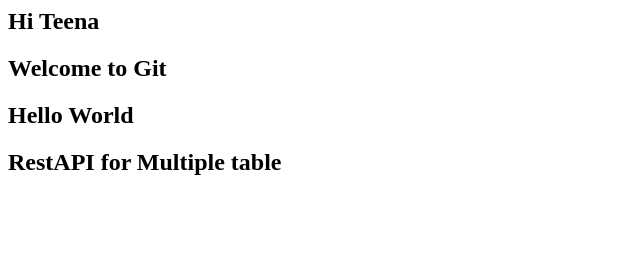
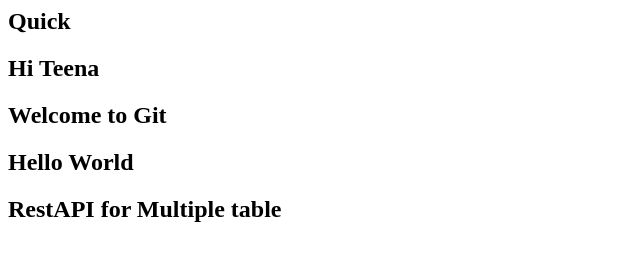
Before and after one commit to TeenaShajan/demo-repo2, a plain HTML site: page index.html in a window 1280 px wide. Shown: the whole page, without its empty margins (0-640 px from the left). Drawn offline with Linux system fonts and the light colour scheme.

Commit message:
line#2:changed as requested

```diff
--- a/index.html
+++ b/index.html
@@ -1,4 +1,5 @@
 <div>
+    <h2>Quick</h2>
     <h2>Hi Teena</h2>
     <h2>Welcome to Git</h2>
     <h2>Hello World</h2>
```
